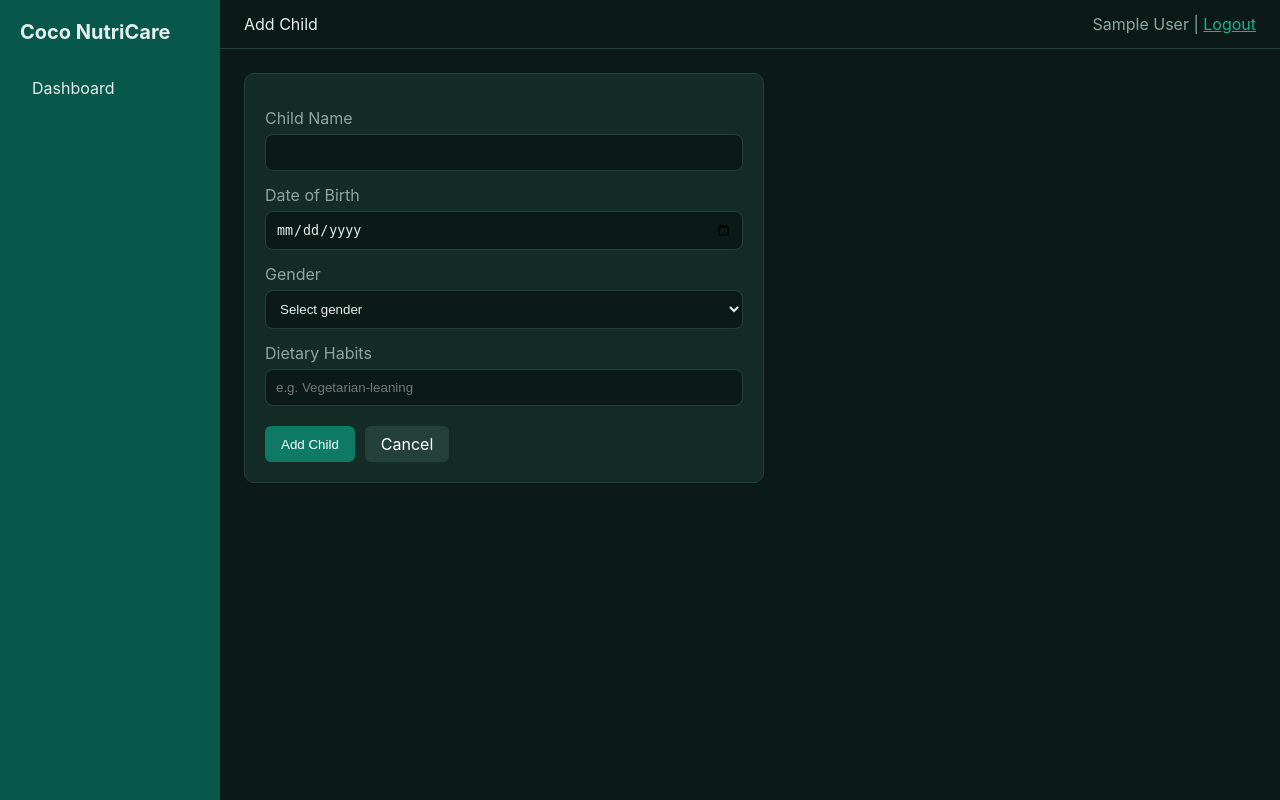
After one commit to Piyal2610/Coco-NutriCare, a Flask app: page /parent/children/add in a window 1280 px wide. The commit adds this page. Run offline with Flask 3, Linux system fonts and the light colour scheme; the visitor is signed in with stand-in values (Sample User, id 1).

Commit message:
SR-11 add, edit and delete child profile

```diff
--- a/app/models/consultation.py
+++ b/app/models/consultation.py
@@ -27,7 +27,7 @@ class Consultation(db.Model):
 
     requester = db.relationship("User", foreign_keys=[requester_id], backref=db.backref("consultations_requested", lazy=True))
     doctor = db.relationship("User", foreign_keys=[doctor_id], backref=db.backref("consultations_received", lazy=True))
-    child = db.relationship("Child", backref=db.backref("consultations", lazy=True))
+    child = db.relationship("Child", backref=db.backref("consultations", lazy=True, cascade="all, delete-orphan"))
     maternal = db.relationship("MaternalProfile", backref=db.backref("consultations", lazy=True))
     messages = db.relationship(
         "Message",
--- a/app/models/recommendation.py
+++ b/app/models/recommendation.py
@@ -24,7 +24,7 @@ class Recommendation(db.Model):
     doctor_note = db.Column(db.Text)
     created_at = db.Column(db.DateTime, default=datetime.utcnow)
 
-    child = db.relationship("Child", backref=db.backref("recommendations", lazy=True))
+    child = db.relationship("Child", backref=db.backref("recommendations", lazy=True, cascade="all, delete-orphan"))
     maternal = db.relationship("MaternalProfile", backref=db.backref("recommendations", lazy=True))
     reviewer = db.relationship("User", foreign_keys=[reviewed_by])
 
--- a/app/models/reminder.py
+++ b/app/models/reminder.py
@@ -25,7 +25,7 @@ class Reminder(db.Model):
     status = db.Column(db.String(10), nullable=False, default="Pending")
     created_at = db.Column(db.DateTime, default=datetime.utcnow)
 
-    child = db.relationship("Child", backref=db.backref("reminders", lazy=True))
+    child = db.relationship("Child", backref=db.backref("reminders", lazy=True, cascade="all, delete-orphan"))
     maternal = db.relationship("MaternalProfile", backref=db.backref("reminders", lazy=True))
 
     @property
--- a/app/parent/routes.py
+++ b/app/parent/routes.py
@@ -1,5 +1,9 @@
-from flask import Blueprint, render_template
-from flask_login import login_required
+from datetime import date, datetime
+from flask import Blueprint, render_template, request, redirect, url_for, flash, abort
+from flask_login import login_required, current_user
+from app.extensions import db
+from app.models import Child
+from app.models.child import GENDERS
 
 bp = Blueprint("parent", __name__, url_prefix="/parent")
 
@@ -8,3 +12,80 @@ bp = Blueprint("parent", __name__, url_prefix="/parent")
 @login_required
 def index():
     return render_template("dashboard.html", section="Parent")
+
+
+def parent_only():
+    if current_user.role != "parent":
+        abort(403)
+
+
+def read_child_form():
+    name = request.form.get("name", "").strip()
+    dob_text = request.form.get("date_of_birth", "")
+    gender = request.form.get("gender", "")
+    dietary_habits = request.form.get("dietary_habits", "").strip()
+
+    errors = []
+    if not name:
+        errors.append("Child name is required.")
+    try:
+        dob = datetime.strptime(dob_text, "%Y-%m-%d").date()
+        if dob > date.today():
+            errors.append("Date of birth cannot be in the future.")
+    except ValueError:
+        dob = None
+        errors.append("Please enter a valid date of birth.")
+    if gender not in GENDERS:
+        errors.append("Please choose a gender.")
+
+    data = {"name": name, "date_of_birth": dob, "gender": gender, "dietary_habits": dietary_habits}
+    return data, errors
+
+
+@bp.route("/children/add", methods=["GET", "POST"])
+@login_required
+def add_child():
+    parent_only()
+    if request.method == "POST":
+        data, errors = read_child_form()
+        if errors:
+            for error in errors:
+                flash(error, "error")
+        else:
+            child = Child(parent=current_user, **data)
+            db.session.add(child)
+            db.session.commit()
+            flash(f"{child.name} has been added.", "success")
+            return redirect(url_for("parent.index"))
+    return render_template("parent/child_form.html", child=None)
+
+
+@bp.route("/children/<int:child_id>/edit", methods=["GET", "POST"])
+@login_required
+def edit_child(child_id):
+    parent_only()
+    child = Child.query.filter_by(id=child_id, parent_id=current_user.id).first_or_404()
+    if request.method == "POST":
+        data, errors = read_child_form()
+        if errors:
+            for error in errors:
+                flash(error, "error")
+        else:
+            for key, value in data.items():
+                setattr(child, key, value)
+            db.session.commit()
+            flash(f"{child.name}'s profile has been updated.", "success")
+            return redirect(url_for("parent.index"))
+    return render_template("parent/child_form.html", child=child)
+
+
+@bp.route("/children/<int:child_id>/delete", methods=["POST"])
+@login_required
+def delete_child(child_id):
+    parent_only()
+    child = Child.query.filter_by(id=child_id, parent_id=current_user.id).first_or_404()
+    name = child.name
+    db.session.delete(child)
+    db.session.commit()
+    flash(f"{name} has been removed.", "success")
+    return redirect(url_for("parent.index"))
--- a/app/static/css/style.css
+++ b/app/static/css/style.css
@@ -63,3 +63,11 @@ a { color: var(--accent); }
 .role-card p { color: var(--muted); font-size: 14px; margin-bottom: 18px; }
 
 .btn-outline { display: block; border: 1px solid var(--accent); color: var(--accent); padding: 8px; border-radius: 8px; text-decoration: none; }
+
+.form-card { max-width: 520px; }
+.form-card label { display: block; margin-top: 14px; color: var(--muted); }
+.form-card input, .form-card select { width: 100%; padding: 10px; margin-top: 6px; background: var(--bg); color: var(--text); border: 1px solid var(--border); border-radius: 8px; }
+.form-actions { display: flex; gap: 10px; margin-top: 20px; }
+.btn-secondary { background: var(--border); }
+.btn-danger { background: #7a1f1f; }
+.delete-form { margin-top: 14px; }
--- /dev/null
+++ b/app/templates/parent/child_form.html
@@ -0,0 +1,38 @@
+{% extends "base.html" %}
+
+{% block title %}{{ "Edit Child" if child else "Add Child" }} - Coco NutriCare{% endblock %}
+{% block page_title %}{{ "Edit Child" if child else "Add Child" }}{% endblock %}
+
+{% block content %}
+    <div class="card form-card">
+        <form method="POST">
+            <label>Child Name</label>
+            <input type="text" name="name" value="{{ request.form.get('name', child.name if child else '') }}" required>
+
+            <label>Date of Birth</label>
+            <input type="date" name="date_of_birth" value="{{ request.form.get('date_of_birth', child.date_of_birth.isoformat() if child else '') }}" required>
+
+            {% set selected_gender = request.form.get('gender', child.gender if child else '') %}
+            <label>Gender</label>
+            <select name="gender" required>
+                <option value="">Select gender</option>
+                <option value="male" {% if selected_gender == "male" %}selected{% endif %}>Male</option>
+                <option value="female" {% if selected_gender == "female" %}selected{% endif %}>Female</option>
+            </select>
+
+            <label>Dietary Habits</label>
+            <input type="text" name="dietary_habits" placeholder="e.g. Vegetarian-leaning" value="{{ request.form.get('dietary_habits', (child.dietary_habits or '') if child else '') }}">
+
+            <div class="form-actions">
+                <button type="submit" class="btn">{{ "Save Changes" if child else "Add Child" }}</button>
+                <a href="{{ url_for('parent.index') }}" class="btn btn-secondary">Cancel</a>
+            </div>
+        </form>
+
+        {% if child %}
+            <form method="POST" action="{{ url_for('parent.delete_child', child_id=child.id) }}" class="delete-form" onsubmit="return confirm('Delete this child profile?');">
+                <button type="submit" class="btn btn-danger">Delete Child</button>
+            </form>
+        {% endif %}
+    </div>
+{% endblock %}
```
